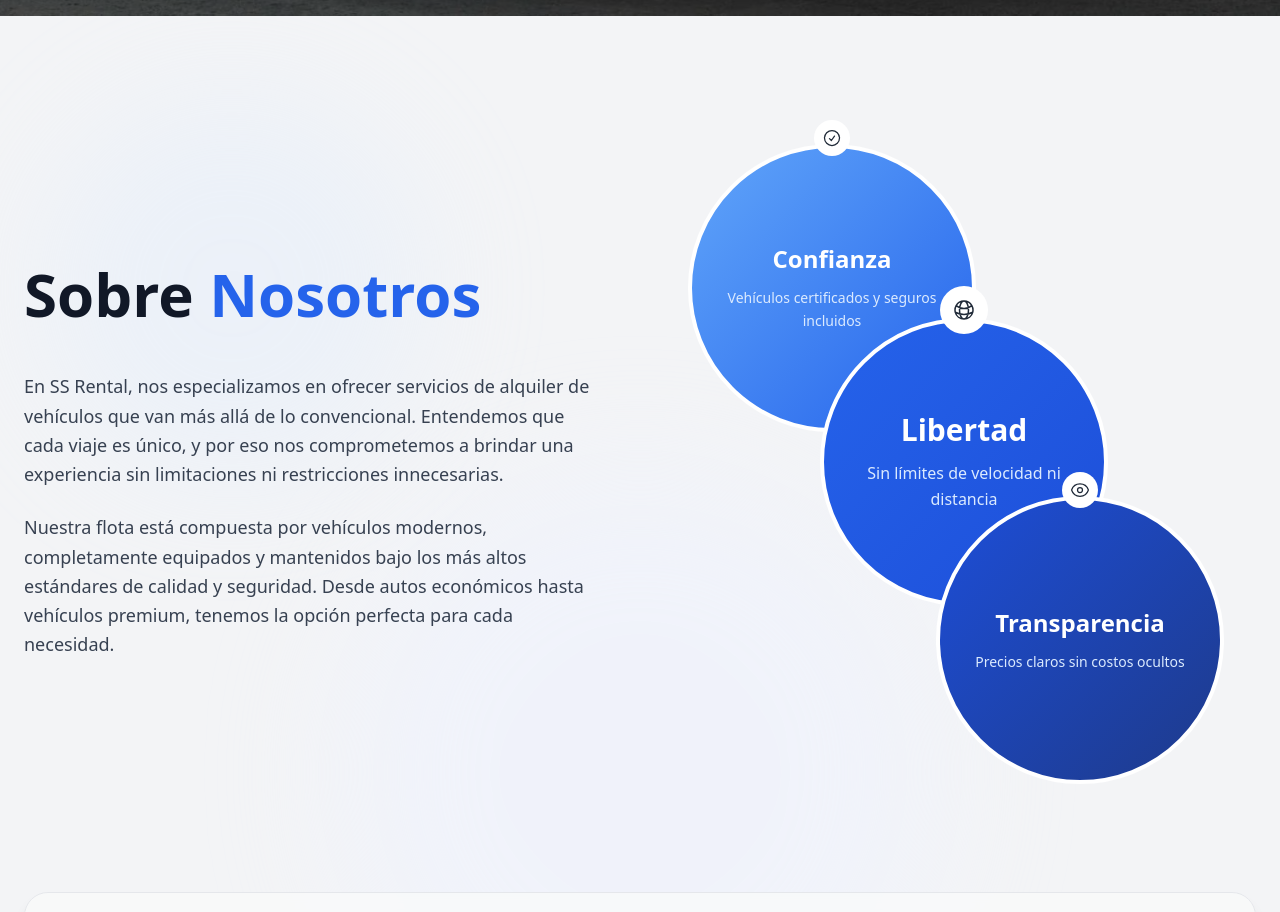
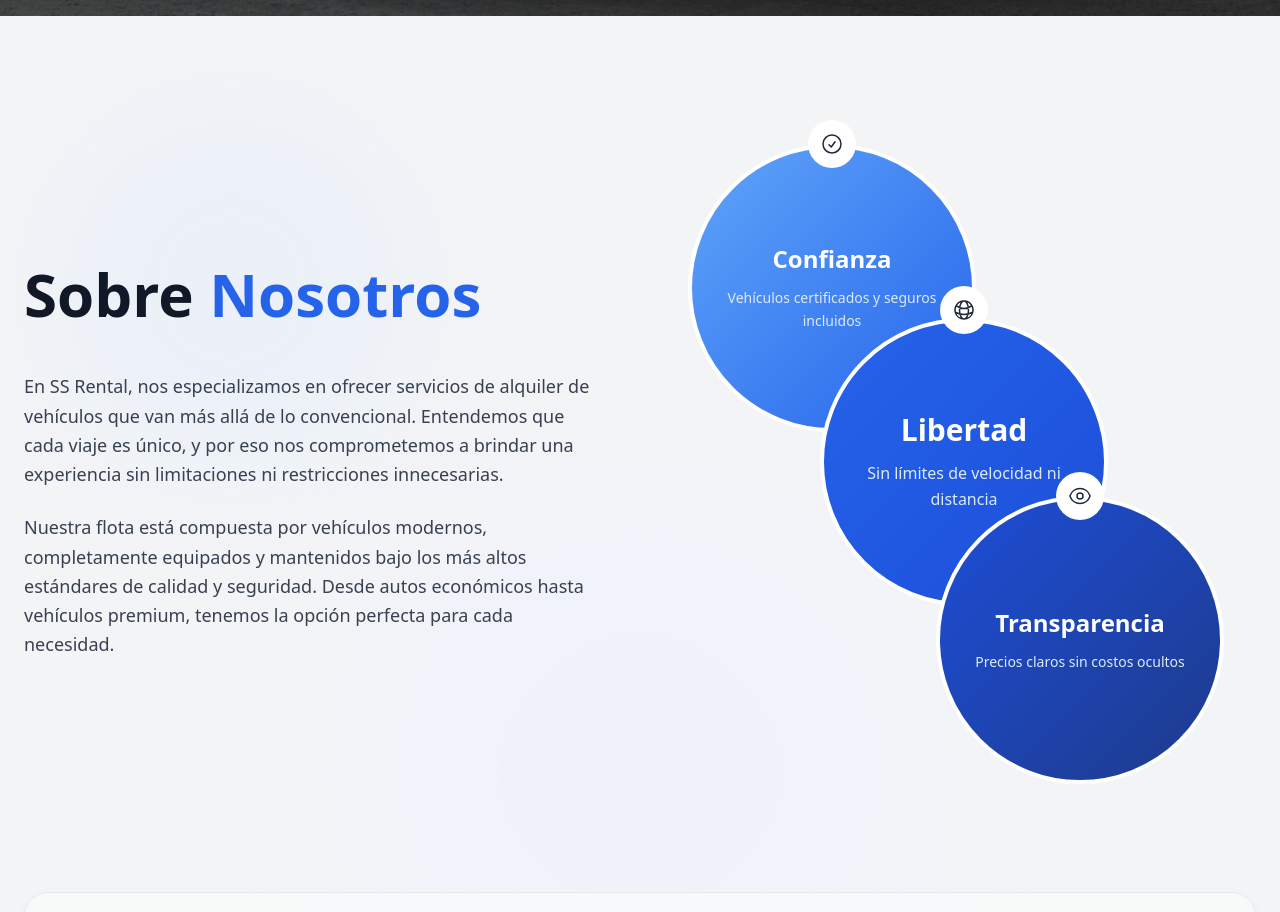
Before and after one commit to leontelletxea/ss_rental, a React (Vite) app: page / in a window 1280 px wide. Shown: the part 880-1792 px from the top of the page. Built offline with nearby package versions, Linux system fonts and the light colour scheme.

Commit message:
Cards circulares

```diff
--- a/src/components/About.tsx
+++ b/src/components/About.tsx
@@ -60,8 +60,8 @@ const About = () => {
                   </p>
                 </div>
                 {/* Location Pin */}
-                <div className="absolute -top-6 left-1/2 transform -translate-x-1/2 bg-white rounded-full p-2">
-                  <CheckCircleIcon className="w-5 h-5 text-gray-800" />
+                <div className="absolute -top-6 left-1/2 transform -translate-x-1/2 bg-white rounded-full p-3">
+                  <CheckCircleIcon className="w-6 h-6 text-gray-800" />
                 </div>
               </div>
             </div>
@@ -76,8 +76,8 @@ const About = () => {
                   </p>
                 </div>
                 {/* Location Pin */}
-                <div className="absolute -top-6 left-1/2 transform -translate-x-1/2 bg-white rounded-full p-2">
-                  <EyeIcon className="w-5 h-5 text-gray-800" />
+                <div className="absolute -top-6 left-1/2 transform -translate-x-1/2 bg-white rounded-full p-3">
+                  <EyeIcon className="w-6 h-6 text-gray-800" />
                 </div>
               </div>
             </div>
```
